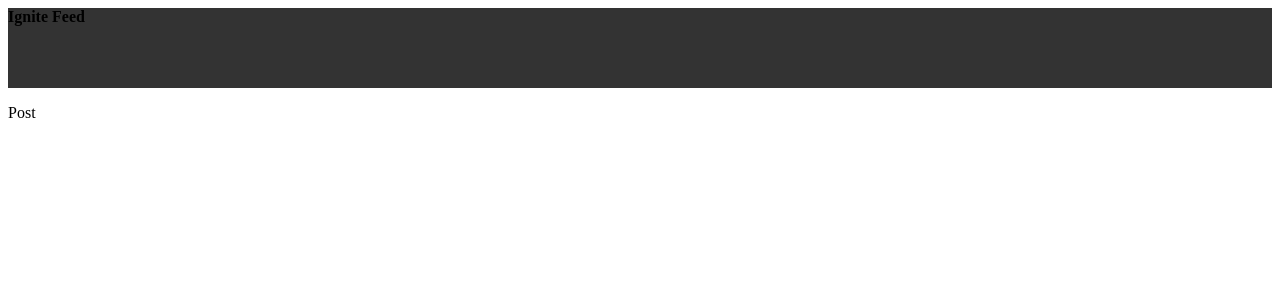
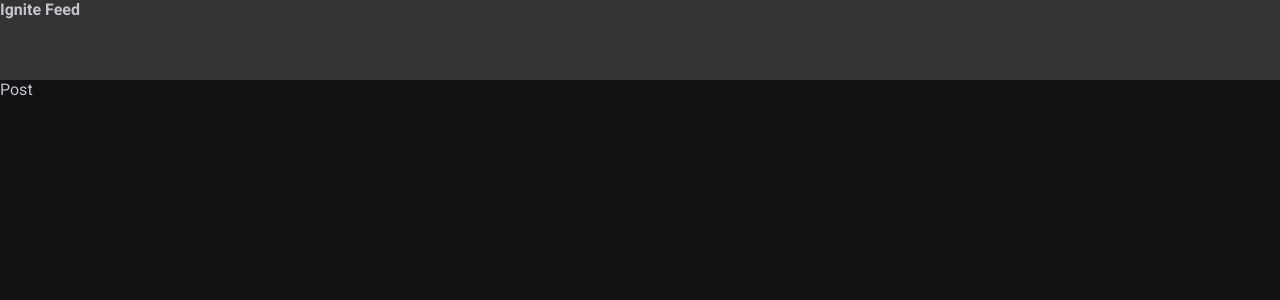
Before and after one commit to mauriciotp/ignitefeed, a React (Vite) app: page / in a window 1280 px wide. Shown: the top 300 px of the page. Built offline with nearby package versions, Linux system fonts and the light colour scheme.

Commit message:
feat: add global styles

```diff
--- a/src/global.css
+++ b/src/global.css
@@ -0,0 +1,33 @@
+:root {
+  --white: #fff;
+  --gray-100: #e1e1e6;
+  --gray-300: #c4c4cc;
+  --gray-400: #8d8d99;
+  --gray-600: #323238;
+  --gray-700: #29292e;
+  --gray-800: #282824;
+  --gray-900: #121214;
+
+  --green-500: #00875f;
+}
+
+* {
+  margin: 0;
+  padding: 0;
+  box-sizing: border-box;
+}
+
+body {
+  background: var(--gray-900);
+  color: var(--gray-300);
+  -webkit-font-smoothing: antialiased;
+}
+
+body,
+input,
+textarea,
+button {
+  font-family: 'Roboto', sans-serif;
+  font-weight: 400;
+  font-size: 1rem;
+}
```
